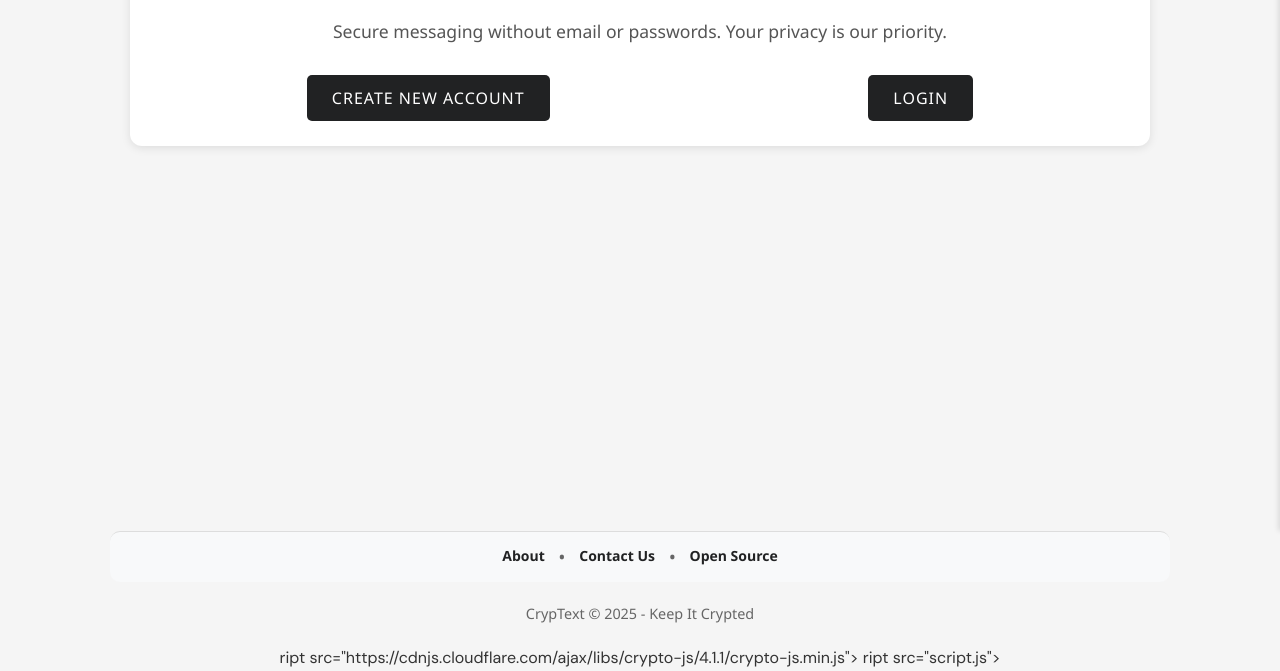
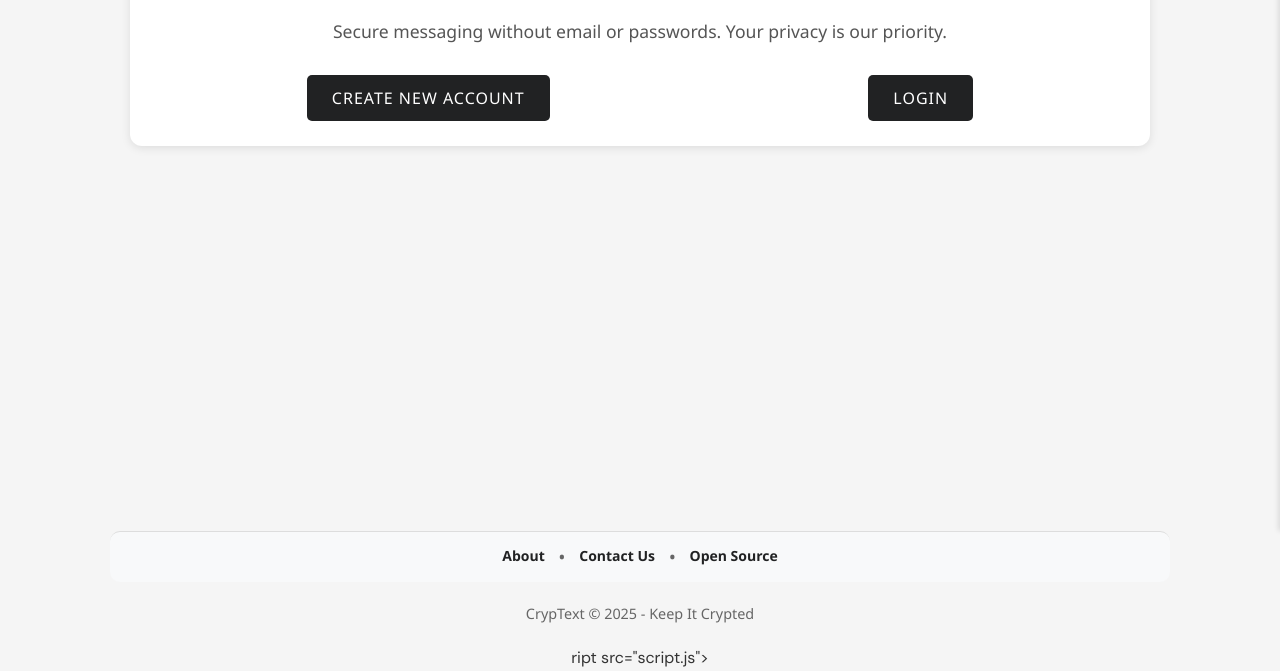
Before and after one commit to rahelanwari/Groepsproject-codebase, a website: page crypText/frontend/index.html in a window 1280 px wide. Shown: the part 269-940 px from the top of the page. Drawn offline with nearby package versions, Linux system fonts and the light colour scheme; a script that the page names is missing; a web font is replaced by a local one.

Commit message:
Update index.html

```diff
--- a/crypText/frontend/index.html
+++ b/crypText/frontend/index.html
@@ -188,7 +188,7 @@
             <p>CrypText &copy; 2025 - Keep It Crypted</p>
         </div>
     </footer>
-    <script src="https://cdnjs.cloudflare.com/ajax/libs/crypto-js/4.1.1/crypto-js.min.js"></script>ript src="https://cdnjs.cloudflare.com/ajax/libs/crypto-js/4.1.1/crypto-js.min.js"></script>
+    <script src="https://cdnjs.cloudflare.com/ajax/libs/crypto-js/4.1.1/crypto-js.min.js"></script>
     <script src="script.js"></script> <!-- Link to the new script.js file -->ript src="script.js"></script> <!-- Link to the new script.js file -->
 </body></body>
 
```
